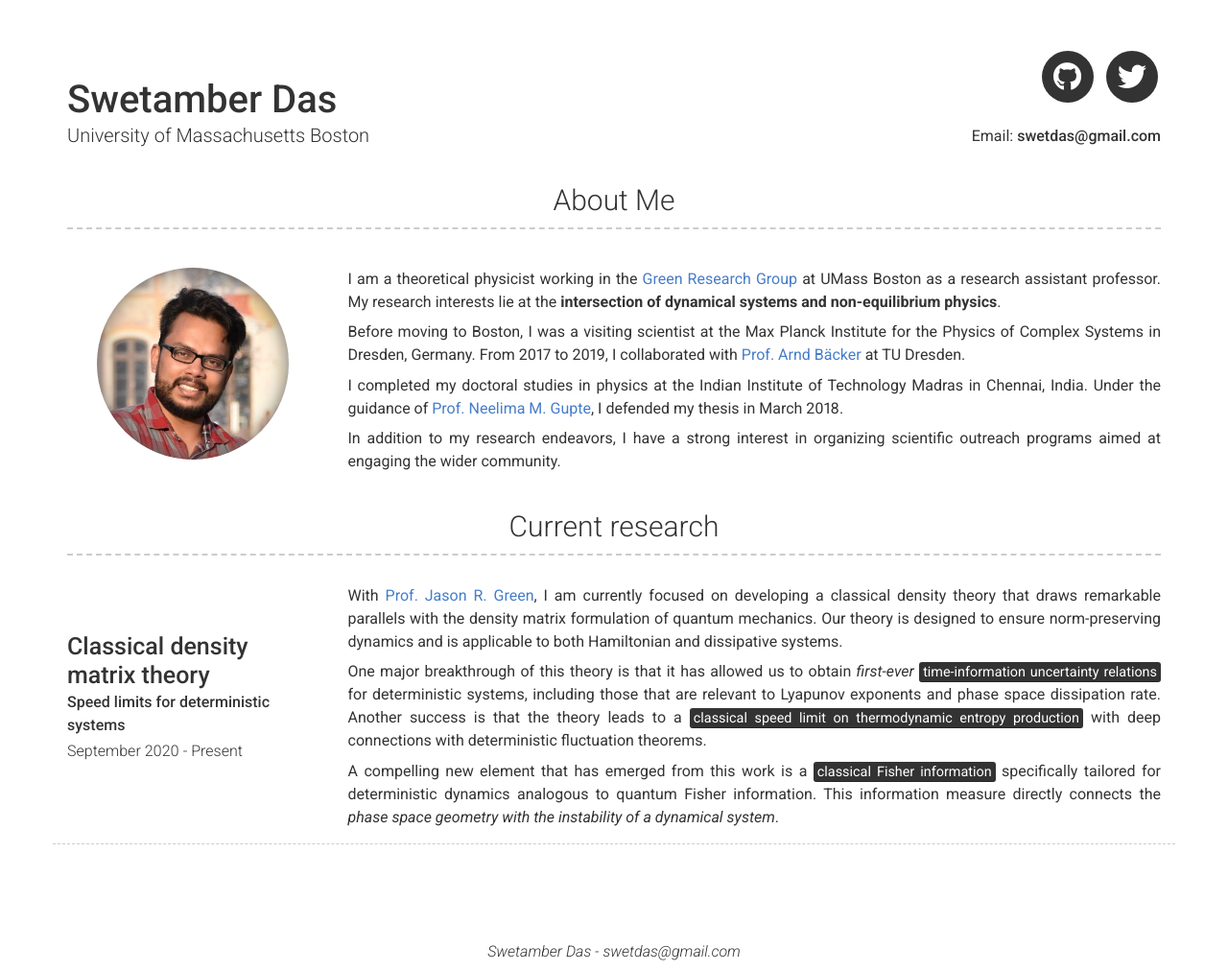
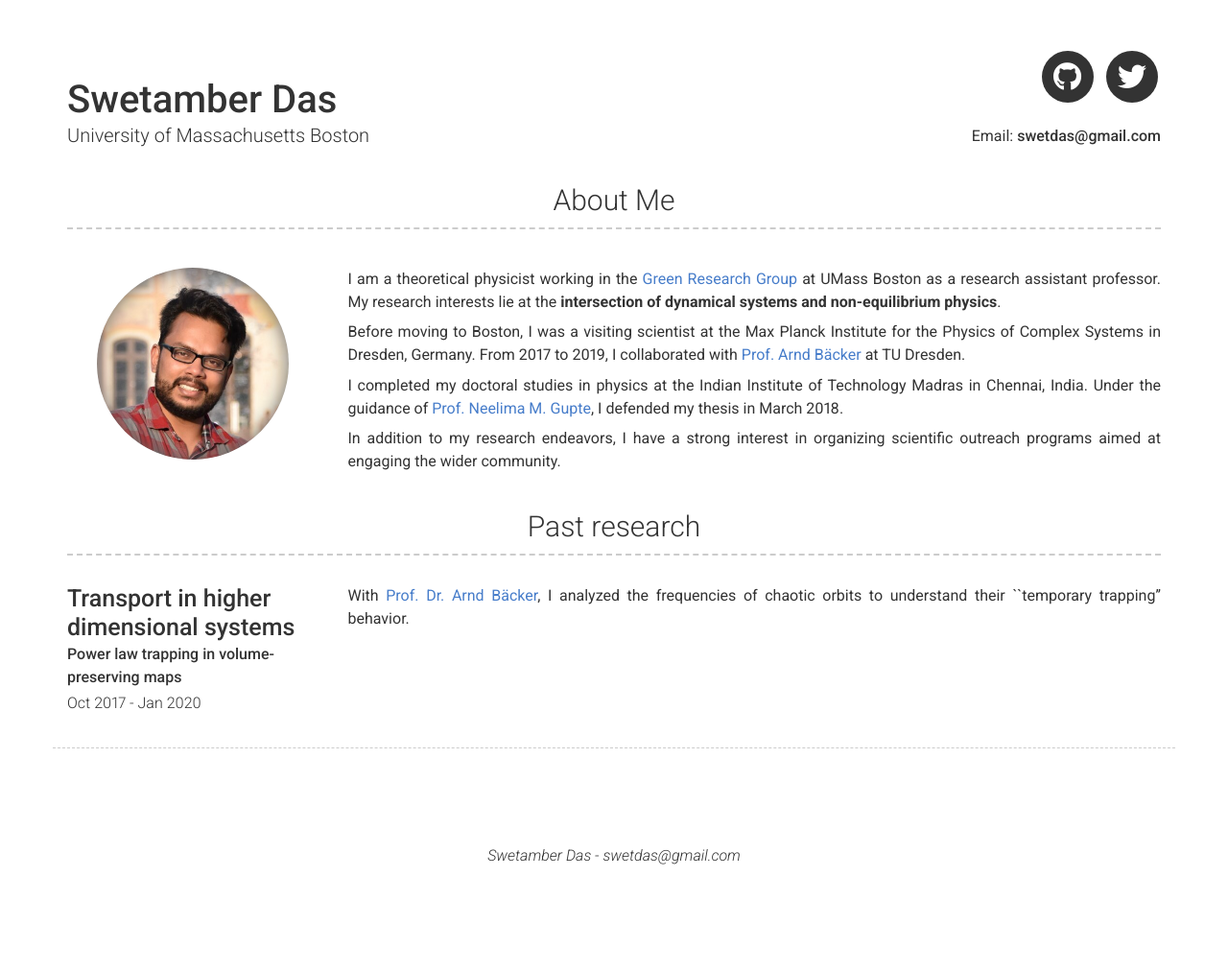
Before and after one commit to SwetamberD/swetamberd.github.io, a Jekyll site: the page built from index.md, in a window 1280 px wide. Shown: the whole page at 96% size. Built offline with Jekyll 4.4.1, drawn with Linux system fonts in a browser that asks for light colours; nearby versions of some CDN libraries; after the commit the page ends 911 px from its top, so only the background shows below that.

Commit message:
edits to past research

```diff
--- a/_config.yml
+++ b/_config.yml
@@ -46,3 +46,16 @@ content:
           One major breakthrough of this theory is that it has allowed us to obtain *first-ever* <mark>time-information uncertainty relations</mark> for deterministic systems, including those that are relevant to Lyapunov exponents and phase space dissipation rate. Another success is that the theory leads to a <mark>classical speed limit on thermodynamic entropy production</mark> with deep connections with deterministic fluctuation theorems.
 
           A compelling new element that has emerged from this work is a <mark>classical Fisher information</mark> specifically tailored for deterministic dynamics analogous to quantum Fisher information. This information measure directly connects the *phase space geometry with the instability of a dynamical system*.
+
+content:
+  - title: Past research
+    layout: list
+    content:
+      - layout: left
+        border: weak
+        title: Transport in higher dimensional systems
+        sub_title: Power law trapping in volume-preserving maps
+        caption: Oct 2017 - Jan 2020
+        image: images/Lorenz.png
+        description: |
+          With [Prof. Dr. Arnd Bäcker](https://tu-dresden.de/mn/physik/itp/cp/die-professur/baecker?set_language=en), I analyzed the frequencies of chaotic orbits to understand their ``temporary trapping'' behavior.
```
